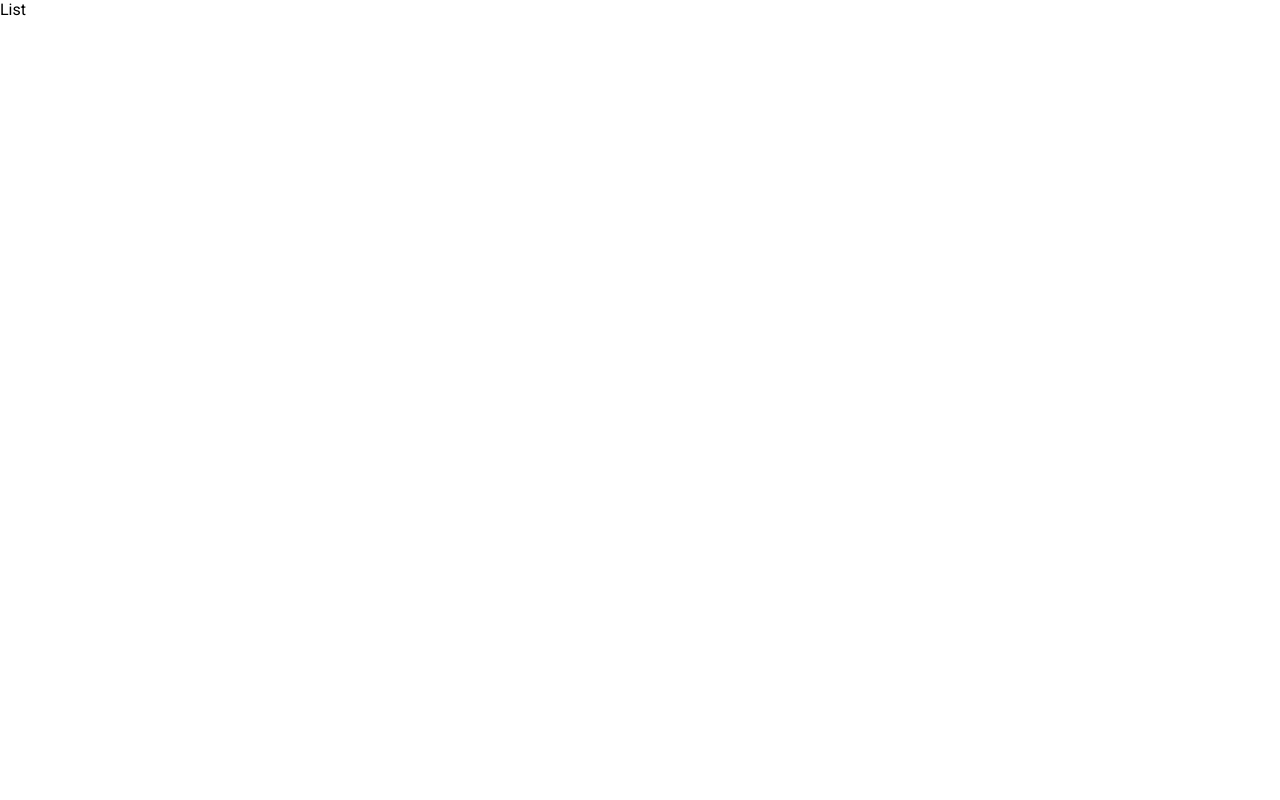
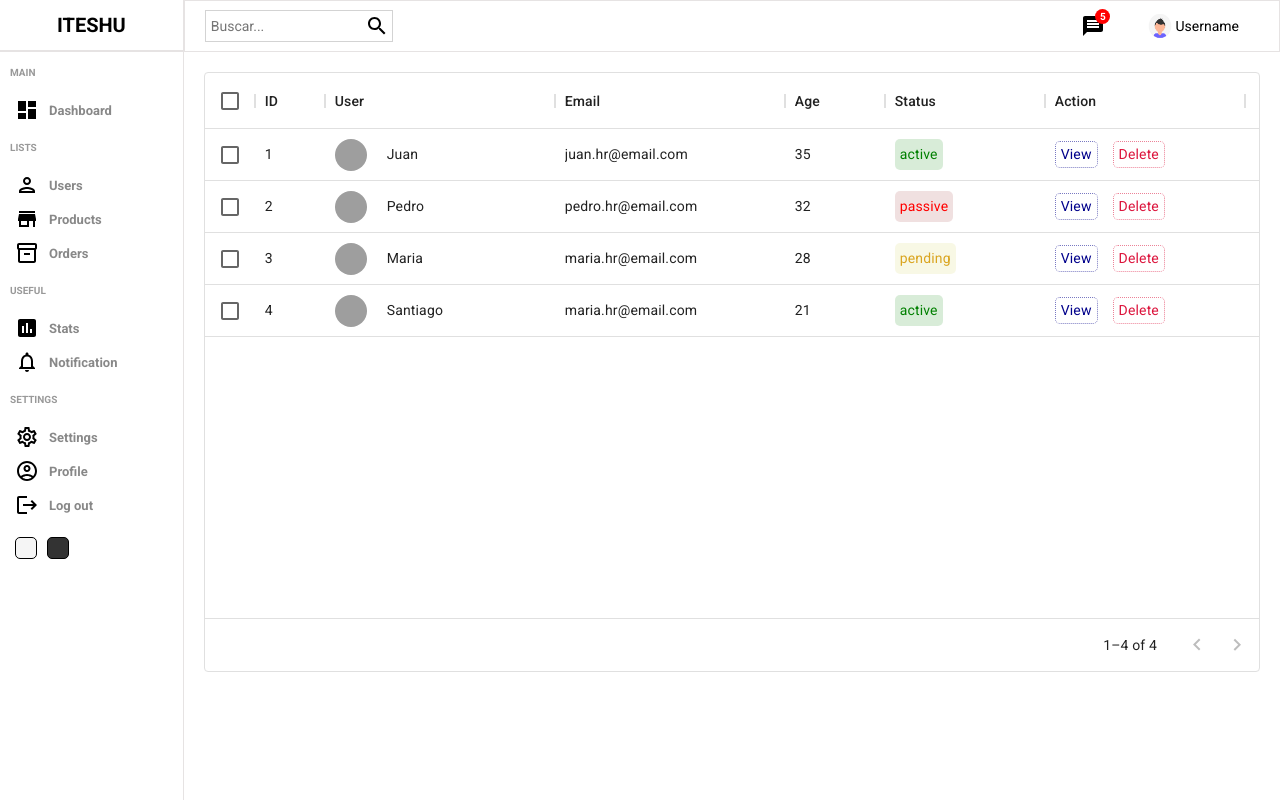
Before and after one commit to Santiago257/dashboard, a React (Create React App) app: page /users in a window 1280 px wide. Built offline with nearby package versions, Linux system fonts and the light colour scheme; grey boxes are pictures that could not be loaded.

Commit message:
Tables created

```diff
--- a/package.json
+++ b/package.json
@@ -7,9 +7,12 @@
     "@emotion/styled": "^11.8.1",
     "@mui/icons-material": "^5.6.0",
     "@mui/material": "^5.6.0",
+    "@mui/x-data-grid": "^5.15.2",
     "@testing-library/jest-dom": "^5.16.4",
     "@testing-library/react": "^12.1.4",
     "@testing-library/user-event": "^13.5.0",
+    "clsx": "^1.2.1",
+    "data-grid": "^3.0.0",
     "react": "^18.0.0",
     "react-circular-progressbar": "^2.1.0",
     "react-dom": "^18.0.0",
--- /dev/null
+++ b/src/components/datatable/Datatable.jsx
@@ -0,0 +1,31 @@
+import React from 'react'
+import "./datatable.scss"
+import { DataGrid } from '@mui/x-data-grid';
+import {userColumns,userRows} from "../../datatablesource"
+
+const Datatable = () => {
+
+    const actionColumn = [
+        {field:"action", headerName: "Action", width:200 , renderCell:()=>{
+        return(
+            <div className='cellAction' >
+                <div className='viewButton'>View</div>
+                <div className='deleteButton'>Delete</div>
+            </div>
+        )
+    }}]
+
+  return (
+    <div className="datatable">
+        <DataGrid
+        rows={userRows}
+        columns={userColumns.concat(actionColumn)}
+        pageSize={9}
+        rowsPerPageOptions={[9]}
+        checkboxSelection
+        />
+    </div>
+  )
+}
+
+export default Datatable
--- /dev/null
+++ b/src/components/datatable/datatable.scss
@@ -0,0 +1,57 @@
+.datatable {
+  height: 600px;
+  padding: 20px;
+
+  .cellWithImg {
+    display: flex;
+    align-items: center;
+
+    .cellImg {
+      width: 32px;
+      height: 32px;
+      border-radius: 50%;
+      object-fit: cover;
+      margin-right: 20px;
+    }
+  }
+
+  .cellWithStatus {
+    padding: 5px;
+    border-radius: 5px;
+
+    &.active {
+      color: green;
+      background-color: rgba(0, 128, 0, 0.151);
+    }
+    &.passive {
+      color: red;
+      background-color: rgba(128, 0, 0, 0.123);
+    }
+    &.pending {
+      color: goldenrod;
+      background-color: rgba(189, 189, 3, 0.103);
+    }
+  }
+
+  .cellAction{
+    display: flex;
+    align-items: center;
+    gap: 15px;
+
+    .viewButton{
+        padding: 2px 5px;
+        border-radius: 5px;
+        color: darkblue;
+        border: 1px dotted rgba(0, 0, 139, 0.525)
+    }
+
+    .deleteButton{
+        padding: 2px 5px;
+        border-radius: 5px;
+        color: crimson;
+        border: 1px dotted rgba(220, 20, 60, 0.528);
+    }
+
+  }
+
+}
--- /dev/null
+++ b/src/components/table/Table.jsx
@@ -0,0 +1,86 @@
+import React from 'react'
+import Table from '@mui/material/Table';
+import TableBody from '@mui/material/TableBody';
+import TableCell from '@mui/material/TableCell';
+import TableContainer from '@mui/material/TableContainer';
+import TableHead from '@mui/material/TableHead';
+import TableRow from '@mui/material/TableRow';
+import Paper from '@mui/material/Paper';
+import "./table.scss"
+
+
+const List = () => {
+
+    const rows = [
+        {
+            id:114568,
+            product: "Acer Nitro 5",
+            img: "https://www.notebookcheck.org/uploads/tx_nbc2/4zu3_Acer_Nitro_5_AN517_52.jpg",
+            customer: "John Smith",
+            date: "1 March",
+            amount: 785,
+            method: "Cash on Delivery",
+            status: "Approved",
+        },
+        {
+            id:114569,
+            product: "Playstation 5",
+            img: "https://mxsonyb2c.vtexassets.com/arquivos/ids/263350/PS5_Fisica_DS.jpg?v=637358724586630000",
+            customer: "John Wick",
+            date: "15 March",
+            amount: 1284,
+            method: "Online Payment",
+            status: "Pending",
+        },
+        {
+            id:114570,
+            product: "Xbox Series X",
+            img: "https://images.stockx.com/images/Microsoft-Xbox-Series-X-Console-EU-Plug-Black.jpg?fit=fill&bg=FFFFFF&w=480&h=320&fm=webp&auto=compress&dpr=2&trim=color&updated_at=1618597422&q=75",
+            customer: "Kanye West",
+            date: "22 April",
+            amount: 954,
+            method: "Online Payment",
+            status: "Denied",
+        }
+    ];
+
+  return (
+    <TableContainer component={Paper} className="table">
+      <Table sx={{ minWidth: 650 }} aria-label="simple table">
+        <TableHead>
+          <TableRow>
+            <TableCell className='tableCell'>Tracking ID</TableCell>
+            <TableCell className='tableCell'>Product</TableCell>
+            <TableCell className='tableCell'>Customer</TableCell>
+            <TableCell className='tableCell'>Date</TableCell>
+            <TableCell className='tableCell'>Amount</TableCell>
+            <TableCell className='tableCell'>Payment Method</TableCell>
+            <TableCell className='tableCell'>Status</TableCell>
+          </TableRow>
+        </TableHead>
+        <TableBody>
+          {rows.map((row) => (
+            <TableRow key={row.id}>
+              <TableCell> {row.id}</TableCell>
+              <TableCell className='tableCell'>
+                <div className="cellWrapper">
+                    <img src={row.img} alt="" className='image' />
+                    {row.product}
+                </div>
+              </TableCell>
+              <TableCell className='tableCell'>{row.customer}</TableCell>
+              <TableCell className='tableCell'>{row.date}</TableCell>
+              <TableCell className='tableCell'>{row.amount}</TableCell>
+              <TableCell className='tableCell'>{row.method}</TableCell>
+              <TableCell className='tableCell'>
+                <span className={`status ${row.status}`}>{row.status}</span>
+              </TableCell>
+            </TableRow>
+          ))}
+        </TableBody>
+      </Table>
+    </TableContainer>
+  )
+}
+
+export default List
--- /dev/null
+++ b/src/components/table/table.scss
@@ -0,0 +1,39 @@
+.table{
+
+}
+
+.tableCell{
+
+}
+
+.cellWrapper{
+    display: flex;
+    align-items: center;
+
+    .image{
+        width: 32px;
+        height: 32px;
+        border-radius: 50%;
+        margin-right: 10px;
+        object-fit: cover;
+    }
+
+}
+
+.status{
+    padding: 5px;
+    border-radius: 5px;
+
+    &.Approved {
+        color: green;
+        background-color: rgba(0,128,0,0.151);
+    }
+    &.Pending {
+        color: goldenrod;
+        background-color: rgba(189,189,3,0.103);
+    }
+    &.Denied{
+        color: red;
+        background-color: rgba(128, 0, 0, 0.123);
+    }
+}
--- /dev/null
+++ b/src/datatablesource.js
@@ -0,0 +1,61 @@
+export const userColumns = [{ field: 'id', headerName: 'ID', width: 70 },{
+    field:"user", headerName: "User", width: 230, renderCell: (params)=>{
+        return(
+            <div className="cellWithImg">
+                <img className="cellImg" src={params.row.img} alt="avatar"/>
+                {params.row.username}
+            </div>
+        );
+    },
+    },
+    {
+        field:"email", headerName:"Email", width: 230
+    },
+    {
+        field:"age", headerName:"Age", width: 100
+    },
+    {
+        field:"status", headerName:"Status", width: 160, renderCell:(params)=>{
+            return(
+                <div className={`cellWithStatus ${params.row.status}`}>{params.row.status}</div>
+            )
+        }
+    }
+];
+
+
+//Data for the table
+export const userRows = [
+    {
+        id: 1,
+        username: "Juan",
+        img:"https://cdn2.iconfinder.com/data/icons/avatars-vol-1-glyph/64/glyph-avatar-white-man-beard-256.png",
+        status: "active",
+        email: "juan.hr@email.com",
+        age: 35,
+    },
+    {
+        id: 2,
+        username: "Pedro",
+        img:"https://cdn2.iconfinder.com/data/icons/avatars-vol-1-glyph/64/glyph-avatar-black-man-beard-glasses-256.png",
+        status: "passive",
+        email: "pedro.hr@email.com",
+        age: 32,
+    },
+    {
+        id: 3,
+        username: "Maria",
+        img:"https://cdn2.iconfinder.com/data/icons/avatars-vol-1-glyph/64/glyph-avatar-black-woman-young-256.png",
+        status: "pending",
+        email: "maria.hr@email.com",
+        age: 28,
+    },
+    {
+        id: 4,
+        username: "Santiago",
+        img:"https://cdn2.iconfinder.com/data/icons/avatars-vol-1-glyph/64/glyph-avatar-white-man-beard-256.png",
+        status: "active",
+        email: "maria.hr@email.com",
+        age: 21,
+    },
+]
--- a/src/pages/home/Home.jsx
+++ b/src/pages/home/Home.jsx
@@ -5,6 +5,7 @@ import Sidebar from "../../components/sidebar/Sidebar";
 import Widget from "../../components/widget/Widget";
 import Featured from "../../components/featured/featured";
 import "./home.scss";
+import List from "../../components/table/Table";
 
 const Home = () => {
   return (
@@ -22,6 +23,10 @@ const Home = () => {
           <Featured/>
           <Chart/>
         </div>
+        <div className="listContainer">
+          <div className="listTitle">Latest Transactions</div>
+          <List/>
+        </div>
       </div>
     </div>
   );
--- a/src/pages/home/home.scss
+++ b/src/pages/home/home.scss
@@ -14,5 +14,18 @@
             padding: 5px 20px;
         }
 
+        .listContainer{
+            box-shadow: 2px 4px 10px 1px rgba(201, 201, 201, 0.75);
+            -webkit-box-shadow: 2px 4px 10px 1px rgba(201, 201, 201, 0.75);
+            padding: 20px;
+            margin: 20px;
+        }
+
+        .listTitle{
+            font-weight: 500;
+            color: grey;
+            margin-bottom: 15px;
+        }
+
     }
 }
--- a/src/pages/list/List.jsx
+++ b/src/pages/list/List.jsx
@@ -1,9 +1,18 @@
 import React from 'react'
+import Datatable from '../../components/datatable/Datatable'
+import Navbar from '../../components/navbar/Navbar'
+import Sidebar from '../../components/sidebar/Sidebar'
 import './list.scss'
 
 const List = () => {
   return (
-    <div>List</div>
+    <div className="list">
+      <Sidebar/>
+      <div className="listContainer">
+        <Navbar/>
+        <Datatable/>
+      </div>
+    </div>
   )
 }
 
--- a/src/pages/list/list.scss
+++ b/src/pages/list/list.scss
@@ -0,0 +1,9 @@
+.list{
+    display: flex;
+    width: 100%;
+
+    .listContainer{
+        flex: 6;
+    }
+
+}
```
Also changed, not shown: 1 other file (tests, documents, lock files or other folders).
